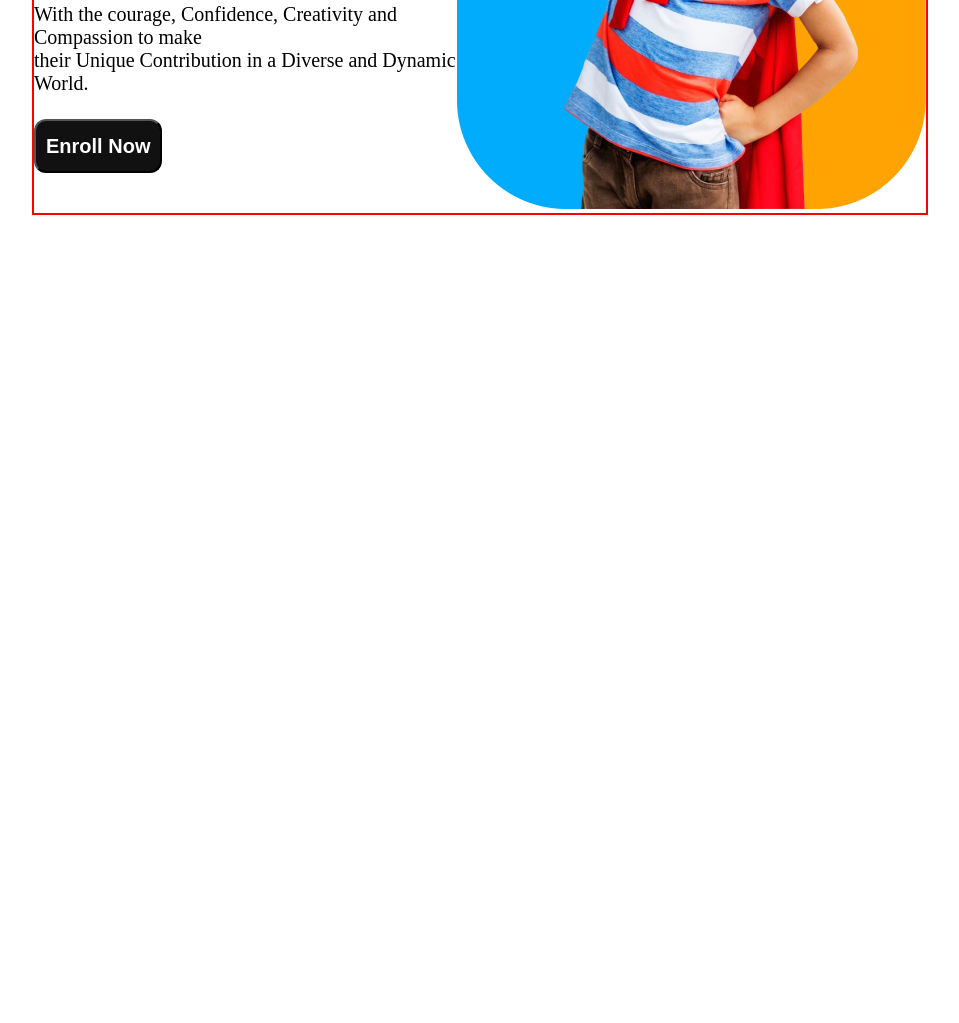
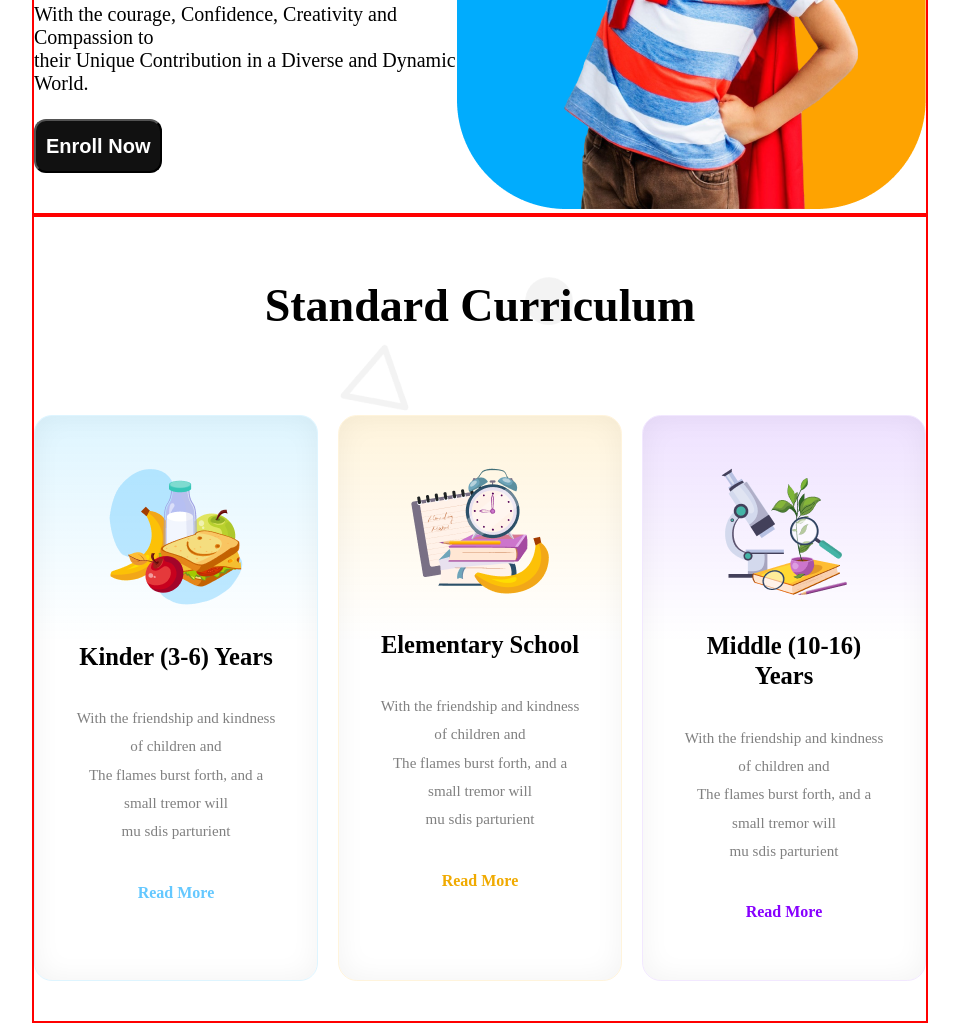
Before and after one commit to reflexsafwan/KIDS-SCHOOL, a plain HTML site: page index.html in a window 1280 px wide. Shown: the part 434-1457 px from the top of the page, without its empty margins (160-1119 px from the left). Before the commit the page ends 800 px from the top, so only its background shows below. Drawn offline with Linux system fonts and the light colour scheme.

Commit message:
curriculum section done with responsive

```diff
--- a/css/style.css
+++ b/css/style.css
@@ -79,8 +79,8 @@ hr {
   display: flex;
   justify-content: space-between;
   align-items: center;
-  /* gap: 50px; */
 }
+
 .banner-content h2 {
   font-family: Quicksand;
   font-size: 56px;
@@ -108,6 +108,155 @@ hr {
   font-weight: 700;
   line-height: 30px;
 }
+
+/* Curriculum area css*/
+
+.curriculum {
+  background-image: url("../images/bg.png");
+  margin-bottom: 40px;
+}
+.curriculum h2 {
+  color: #000;
+  text-align: center;
+  font-family: Quicksand;
+  font-size: 46px;
+  font-style: normal;
+  font-weight: 700;
+  line-height: 57.5px; /* 125% */
+  margin-bottom: 80px;
+  margin-top: 60px;
+}
+
+.card-area {
+  display: flex;
+  justify-content: space-between;
+  gap: 20px;
+}
+.card-1 {
+  border: 1px solid turquoise;
+  width: 33.33%;
+  text-align: center;
+  padding: 52px 40px 53px 40px;
+  border-radius: 18px;
+  border: 1px solid #def5ff;
+  background: linear-gradient(180deg, #def5ff 0%, rgba(255, 255, 255, 0) 40%),
+    #fff;
+  box-shadow: 0px 0px 28px 0.943px rgba(0, 0, 0, 0.05) inset;
+  display: flex;
+  flex-direction: column;
+  gap: 32px;
+}
+.card-header h3 {
+  font-size: 24.523px;
+  font-style: normal;
+  font-weight: 700;
+  line-height: 30.654px;
+}
+.card-1 p {
+  color: #808080;
+  text-align: center;
+  font-family: Raleway;
+  font-size: 15.091px;
+  font-style: normal;
+  font-weight: 500;
+  line-height: 28.296px; /* 187.5% */
+}
+.card-1 button {
+  border: none;
+  color: #64c8ff;
+  background-color: #fff;
+  text-align: center;
+  font-family: Quicksand;
+  font-size: 16px;
+  font-style: normal;
+  font-weight: 700;
+  line-height: 30px; /* 187.5% */
+}
+
+/* card-2  */
+.card-2 {
+  border: 1px solid turquoise;
+  width: 33.33%;
+  text-align: center;
+  padding: 52px 40px 53px 40px;
+  border-radius: 18.864px;
+  border: 0.943px solid #fff4dc;
+  background: linear-gradient(180deg, #fff4dc 0%, rgba(255, 255, 255, 0) 40%),
+    #fff;
+  box-shadow: 0px 0px 28.296px 0.943px rgba(0, 0, 0, 0.05) inset;
+  display: flex;
+  flex-direction: column;
+  gap: 32px;
+}
+.card-header h3 {
+  font-size: 24.523px;
+  font-style: normal;
+  font-weight: 700;
+  line-height: 30.654px;
+}
+.card-2 p {
+  color: #808080;
+  text-align: center;
+  font-family: Raleway;
+  font-size: 15.091px;
+  font-style: normal;
+  font-weight: 500;
+  line-height: 28.296px; /* 187.5% */
+}
+.card-2 button {
+  border: none;
+  color: #f0aa00;
+  background-color: #fff;
+  text-align: center;
+  font-family: Quicksand;
+  font-size: 16px;
+  font-style: normal;
+  font-weight: 700;
+  line-height: 30px; /* 187.5% */
+}
+
+/* card-3 */
+.card-3 {
+  border: 1px solid turquoise;
+  width: 33.33%;
+  text-align: center;
+  padding: 52px 40px 53px 40px;
+  border-radius: 18.864px;
+  border: 0.943px solid #f2e8ff;
+  background: linear-gradient(180deg, #eee1ff 0%, rgba(255, 255, 255, 0) 40%),
+    #fff;
+  box-shadow: 0px 0px 28.296px 0.943px rgba(0, 0, 0, 0.05) inset;
+  display: flex;
+  flex-direction: column;
+  gap: 32px;
+}
+.card-header h3 {
+  font-size: 24.523px;
+  font-style: normal;
+  font-weight: 700;
+  line-height: 30.654px;
+}
+.card-3 p {
+  color: #808080;
+  text-align: center;
+  font-family: Raleway;
+  font-size: 15.091px;
+  font-style: normal;
+  font-weight: 500;
+  line-height: 28.296px; /* 187.5% */
+}
+.card-3 button {
+  border: none;
+  color: #8700ff;
+  background-color: #fff;
+  text-align: center;
+  font-family: Quicksand;
+  font-size: 16px;
+  font-style: normal;
+  font-weight: 700;
+  line-height: 30px; /* 187.5% */
+}
+
 /* responsive css */
 
 @media only screen and (max-width: 576px) {
@@ -166,4 +315,23 @@ hr {
   .banner-img img {
     width: 100%;
   }
+
+  /* curriculum area responsive */
+  .curriculum h2 {
+    margin-bottom: 20px;
+    margin-top: 20px;
+  }
+  .card-area {
+    flex-direction: column;
+  }
+  .card-1 {
+    width: 100%;
+    gap: 15px;
+  }
+  .card-2 {
+    width: 100%;
+  }
+  .card-3 {
+    width: 100%;
+  }
 }
--- a/index.html
+++ b/index.html
@@ -49,7 +49,7 @@
                         </h2>
                     </div>
                     <div>
-                        <p>With the courage, Confidence, Creativity and Compassion to make <br>their Unique Contribution
+                        <p>With the courage, Confidence, Creativity and Compassion to <br>their Unique Contribution
                             in
                             a Diverse and Dynamic World.
                         </p>
@@ -64,6 +64,52 @@
                 </div>
             </div>
         </section>
+        <section class="container">
+            <div class="curriculum">
+                <h2>Standard Curriculum</h2>
+                <div class="card-area">
+                    <div class="card-1">
+                        <div class="card-img">
+                            <img src="./images/kinder.png" alt="">
+                        </div>
+                        <div class="card-header">
+                            <h3>Kinder (3-6) Years</h3>
+                        </div>
+                        <p>With the friendship and kindness of children and <br> The flames burst forth, and a small
+                            tremor will
+                            <br> mu sdis parturient
+                        </p>
+                        <div> <button>Read More</button></div>
+                    </div>
+                    <div class="card-2">
+                        <div class="card-img">
+                            <img src="./images/elementary.png" alt="">
+                        </div>
+                        <div class="card-header">
+                            <h3>Elementary School</h3>
+                        </div>
+                        <p>With the friendship and kindness of children and <br> The flames burst forth, and a small
+                            tremor will
+                            <br> mu sdis parturient
+                        </p>
+                        <button>Read More</button>
+                    </div>
+                    <div class="card-3">
+                        <div class="card-img">
+                            <img src="./images/middle.png" alt="">
+                        </div>
+                        <div class="card-header">
+                            <h3>Middle (10-16) Years</h3>
+                        </div>
+                        <p>With the friendship and kindness of children and <br> The flames burst forth, and a small
+                            tremor will
+                            <br> mu sdis parturient
+                        </p>
+                        <button>Read More</button>
+                    </div>
+                </div>
+            </div>
+        </section>
     </main>
 </body>
 
```
